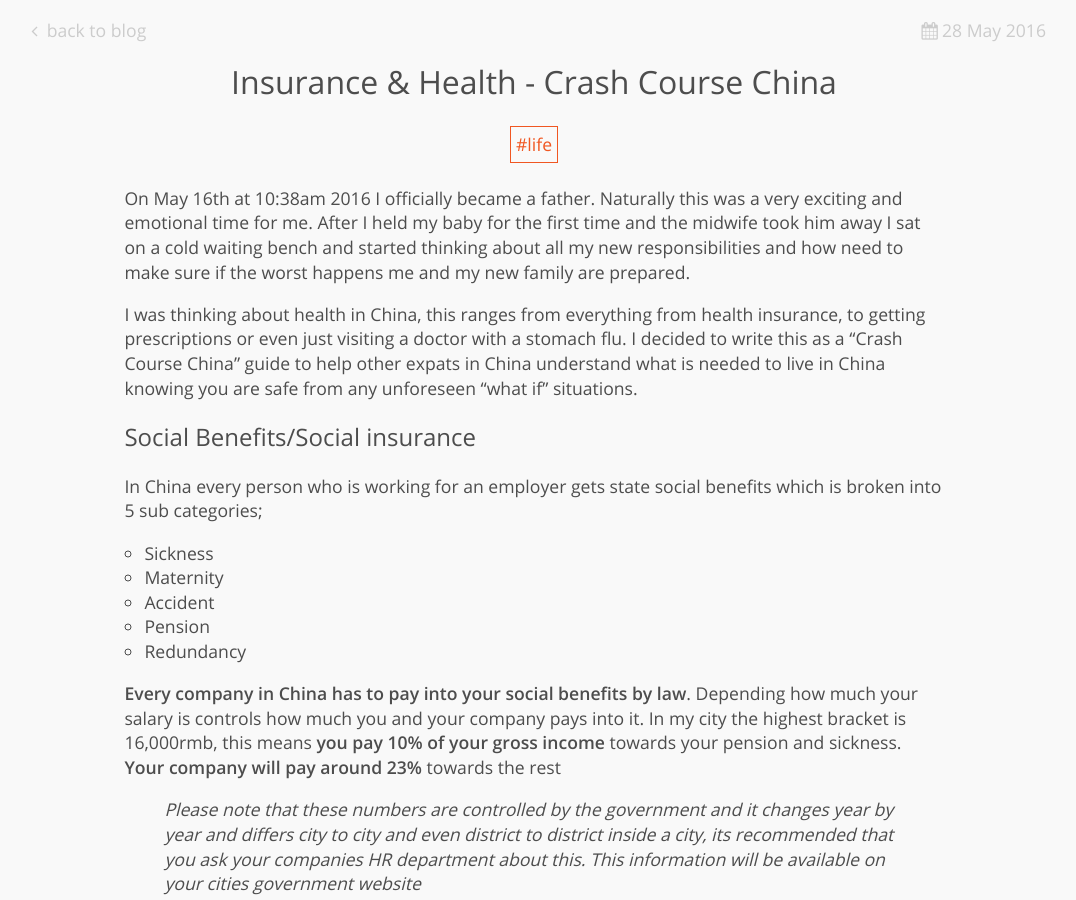
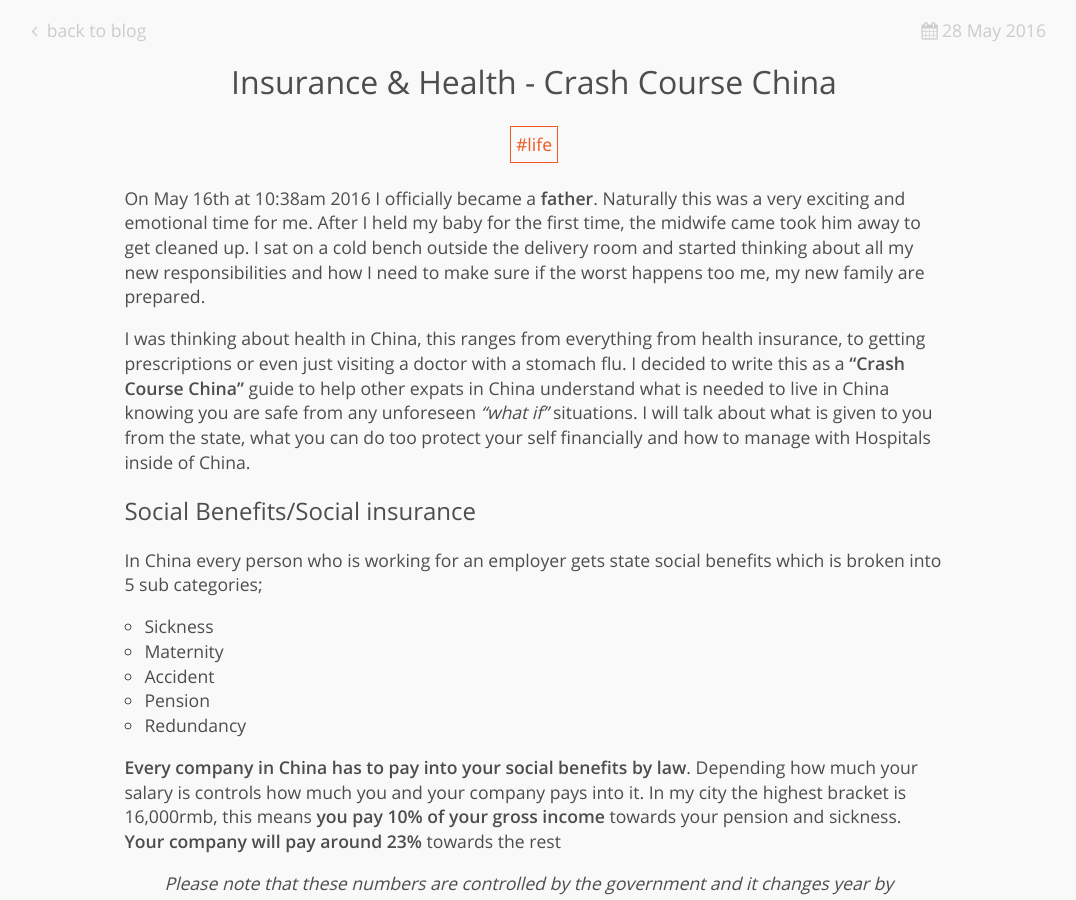
Before and after one commit to jamessimo/jamessimo.github.io, a Jekyll site: the page built from _posts/2016-05-28-health-in-china.markdown, in a window 1280 px wide and 900 px high. Shown: the whole window, without its empty margins (106-1182 px from the left). Built offline with Jekyll 4.4.1, drawn with Linux system fonts in a browser that asks for light colours; some of the changed text lies outside the part shown.

Commit message:
Some small editing

```diff
--- a/_posts/2016-05-28-health-in-china.markdown
+++ b/_posts/2016-05-28-health-in-china.markdown
@@ -6,9 +6,9 @@ tags:
 - life
 ---
 
-On May 16th at 10:38am 2016 I officially became a father. Naturally this was a very exciting and emotional time for me. After I held my baby for the first time and the midwife took him away I sat on a cold waiting bench and started thinking about all my new responsibilities and how need to make sure if the worst happens me and my new family are prepared.
+On May 16th at 10:38am 2016 I officially became a **father**. Naturally this was a very exciting and emotional time for me. After I held my baby for the first time, the midwife came took him away to get cleaned up. I sat on a cold bench outside the delivery room and started thinking about all my new responsibilities and how I need to make sure if the worst happens too me, my new family are prepared.
 
-I was thinking about health in China, this ranges from everything from health insurance, to getting prescriptions or even just visiting a doctor with a stomach flu. I decided to write this as a “Crash Course China" guide to help other expats in China understand what is needed to live in China knowing you are safe from any unforeseen “what if” situations.
+I was thinking about health in China, this ranges from everything from health insurance, to getting prescriptions or even just visiting a doctor with a stomach flu. I decided to write this as a **“Crash Course China"** guide to help other expats in China understand what is needed to live in China knowing you are safe from any unforeseen *“what if”* situations. I will talk about what is given to you from the state, what you can do too protect your self financially and how to manage with Hospitals inside of China.
 
 Social Benefits/Social insurance
 --------------------------------
@@ -41,7 +41,7 @@ Some companies inside China will take out private insurance for you and a spouse
 
 Hospitals in China
 ------------------
-In China you goto a hospital for everything, from the sniffles to quadruple bypass surgery you goto a hospital. These can be weird to outsiders, you first see a pay window before you see a doctor or nurse. Let's say your sick with a stomach bug, you goto your nearest (public) hospital and goto the pay window and say you want too see a doctor about your stomach. They will ask you to pay some money *(normally 7 to 20rmb in public hospitals)* and then you will go see a doctor who knows about stomachs.
+In China you goto a hospital for **everything**, from the sniffles to quadruple bypass surgery you goto a hospital. This can be weird to outsiders, you will first see a pay window before you see a doctor or nurse. Let's say your sick with a stomach bug, you goto your nearest (public) hospital and goto the pay window and tell the person behind the pay window you want too see a doctor about your stomach. They will ask you to pay some money *(normally 7 to 20RMB in public hospitals)* and then you will go see a doctor who knows about stomachs.
 
 The doctor will listen to your ailments and do some checks (heart beat, temperature etc..) then they will normally just prescribe you some medicine on a slip of paper. You take the prescription back to the pay window and pay for the prescriptions, than they will give you another piece of paper and you take that to the prescription window.
 
```
